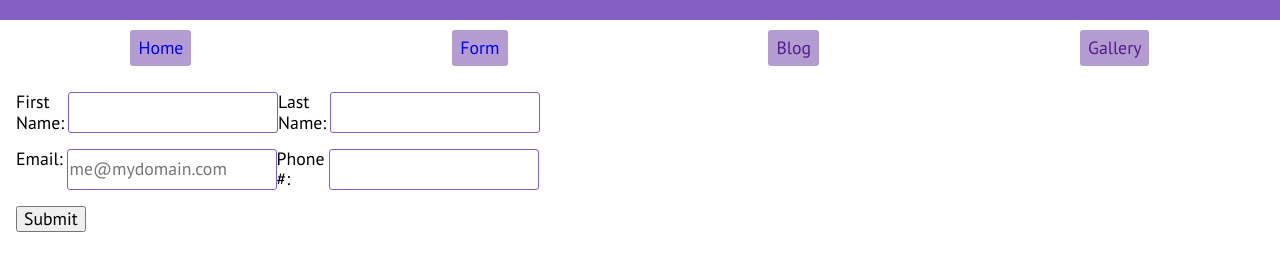
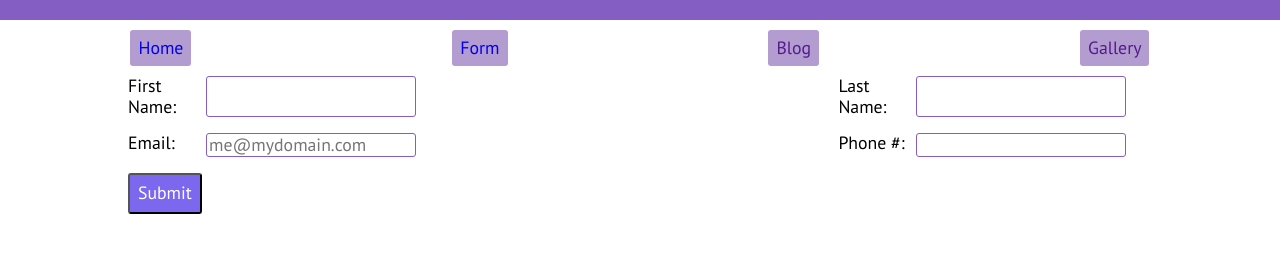
Before and after one commit to heathernash1/SPA-practice, a plain HTML site: page form/index.html in a window 1280 px wide. Shown: the part 117-388 px from the top of the page. Drawn offline with nearby package versions, Linux system fonts and the light colour scheme.

Commit message:
center flexbox

```diff
--- a/form/index.html
+++ b/form/index.html
@@ -28,15 +28,15 @@
 
   <form>
     <!-- For accessability purposes, we make our label for attributes match the ids for inputs.-->
-  <div class="flex--sm">
+  <div class="flex--sm justify-space-between">
     <div class="flex justify-space-between" ><label for="fname">First Name:</label><input type="text" id="fname"></div>
   <div class="flex justify-space-between"><label for="lname">Last Name:</label><input type="text" id="lname" ></div>
   </div>
-  <div class="flex--sm">
+  <div class="flex--sm justify-space-between">
     <div class="flex justify-space-between"><label for="email">Email:</label><input type="email" placeholder="me@mydomain.com"></div>
   <div class="flex justify-space-between"><label for="fone">Phone #:</label><input type="tel" id="fone"></div>
   </div>
-  <button type="submit">Submit</button>
+  <button class="button button--submit" type="submit">Submit</button>
 </form>
 
 </main>
--- a/styles.css
+++ b/styles.css
@@ -90,7 +90,7 @@ footer {
 }
 
 .button--submit {
-  background-color: green;
+  background-color: mediumslateblue;
   color: white;
 }
 
@@ -118,7 +118,17 @@ footer {
 }
 
 @media screen and (min-width: 768px){
-.flex--sm{
+  form {
+    margin: 0 auto;
+    padding: 0;
+    width: 80vw;
+  }
+
+  form > div {
+    max-width: none;
+}
+
+  .flex--sm{
   display: flex;
 }
 
```
